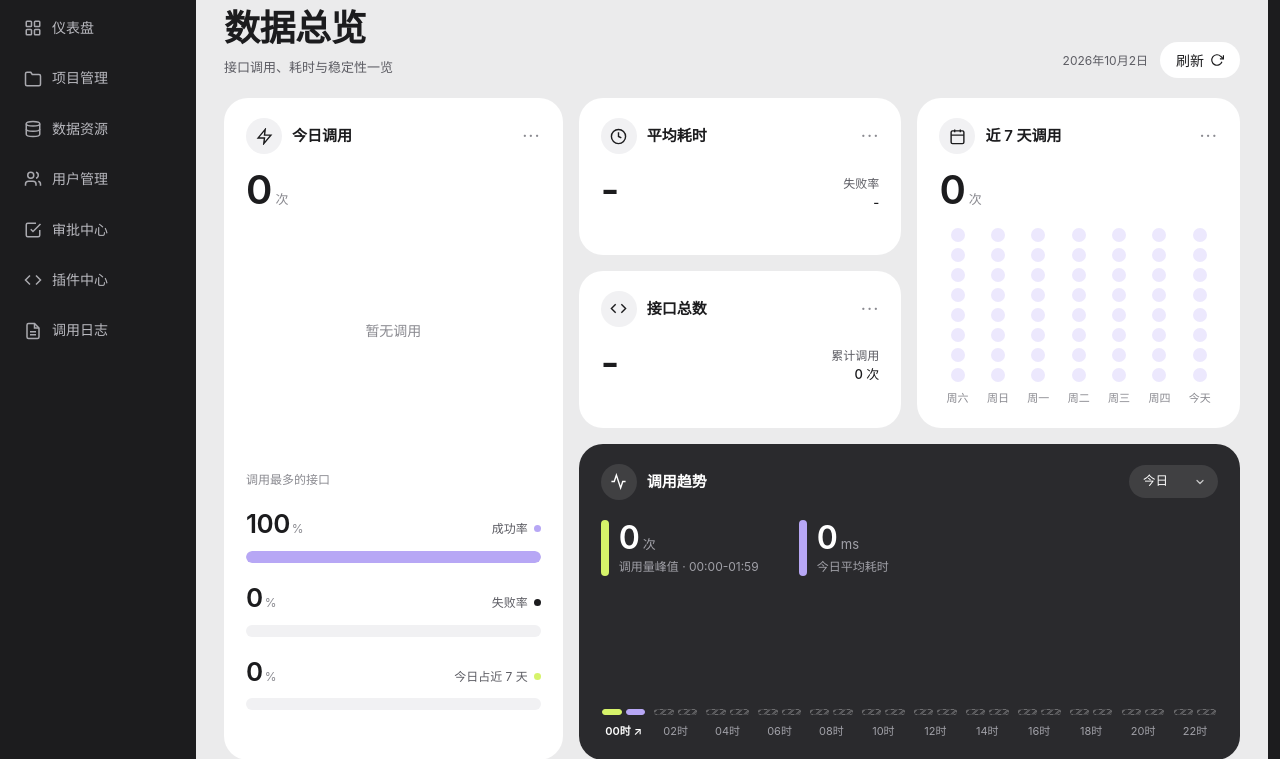
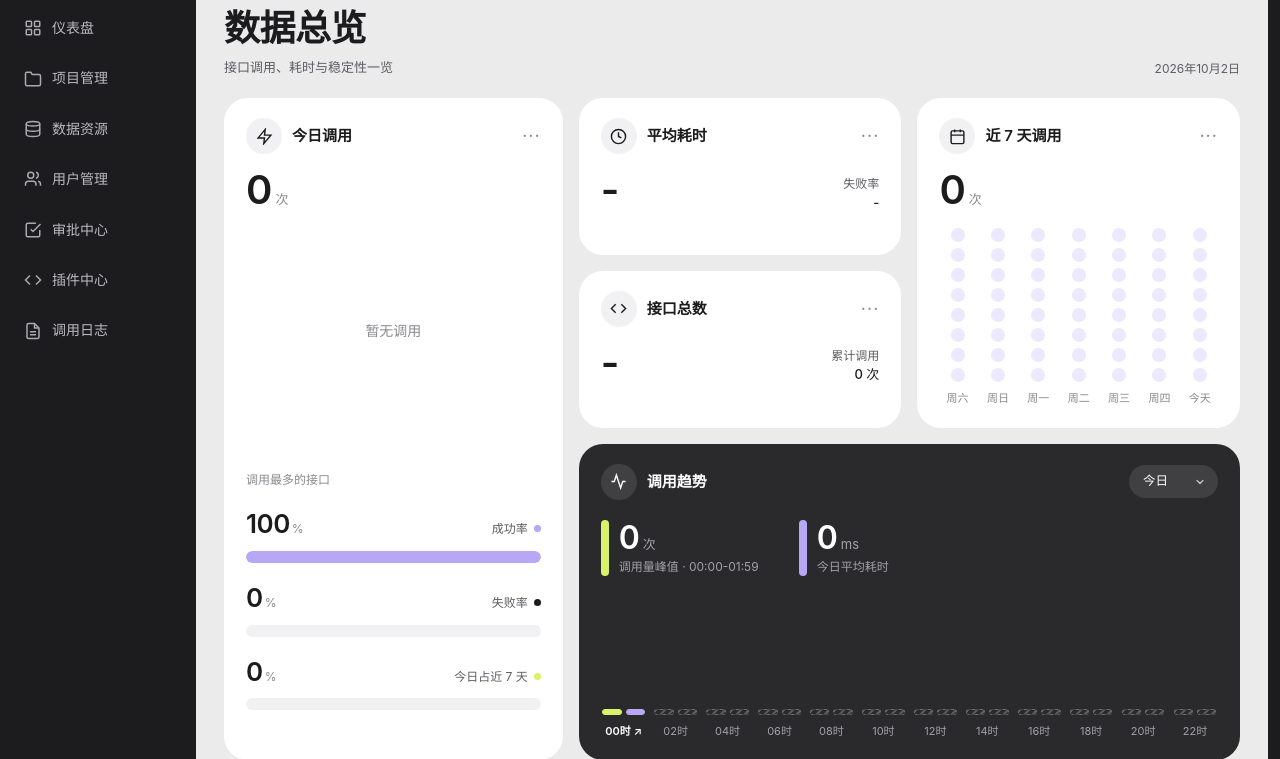
Before and after one commit to keanying/dynamic-api-system, a Python web app: template app/templates/pages/dashboard.html in a window 1280 px wide. Shown: the part 88-847 px from the top of the page. Run offline with Jinja, Linux system fonts and the light colour scheme; the template is opened without the code that fills it, so the values that code supplies are empty; some libraries are stand-ins or nearby versions.

Commit message:
仪表盘去掉标题区的刷新按钮（右上角已有全局刷新）
Co-Authored-By: Claude Opus 5.5 <noreply@anthropic.com>
Claude-Session: https://claude.ai/code/session_01HFTGanXfpCh9JmFwcE811w

```diff
--- a/app/templates/pages/dashboard.html
+++ b/app/templates/pages/dashboard.html
@@ -95,10 +95,6 @@ tr:nth-child(3) .rank-no { background: var(--ui-ink); color: #fff; }
     </div>
     <div class="hero-actions">
         <span class="hero-date" id="heroDate"></span>
-        <button type="button" class="pill-select" onclick="loadAll()">
-            刷新
-            <svg width="14" height="14" viewBox="0 0 24 24" fill="none" stroke="currentColor" stroke-width="2"><polyline points="23 4 23 10 17 10"/><path d="M20.49 15a9 9 0 11-2.12-9.36L23 10"/></svg>
-        </button>
     </div>
 </div>
 
```
